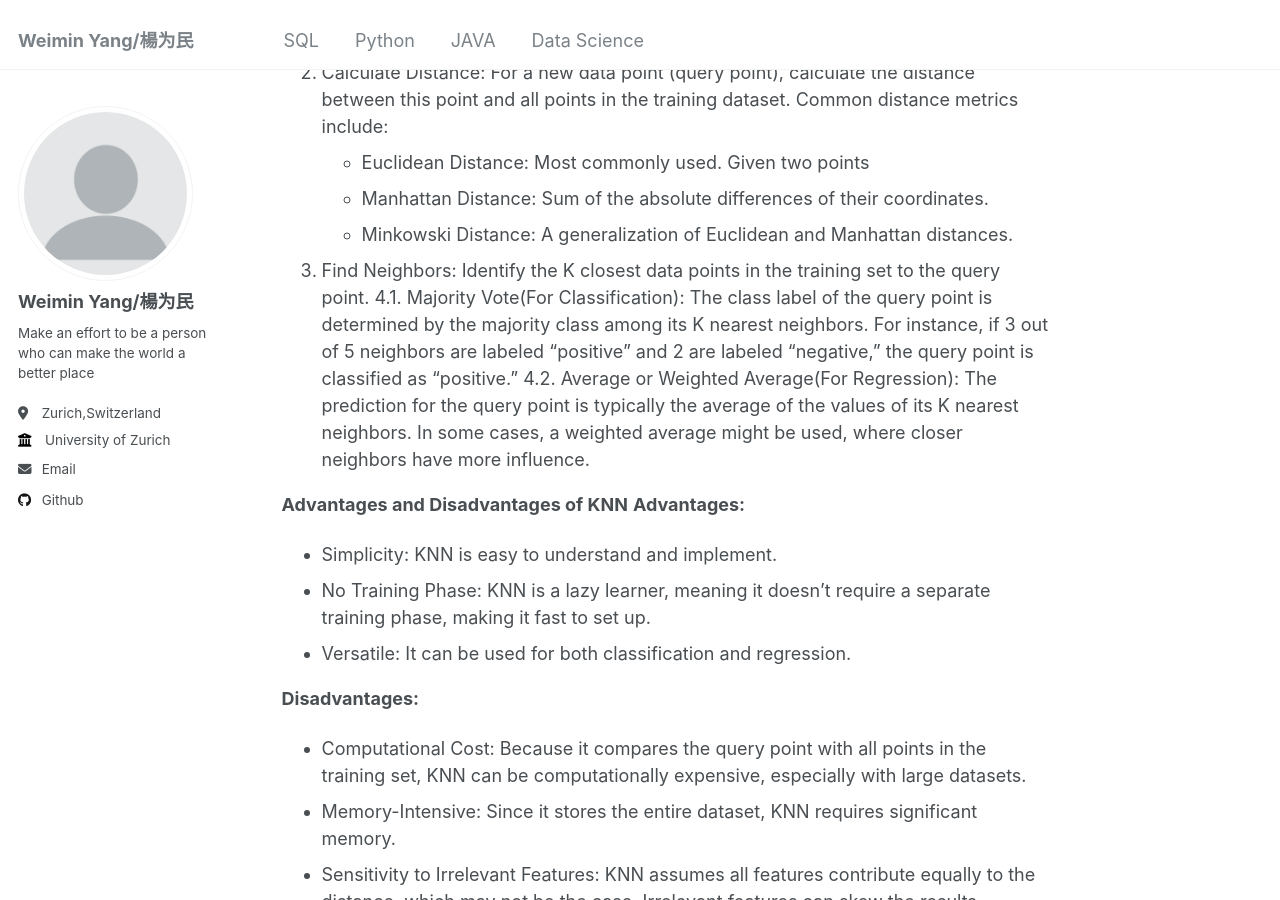
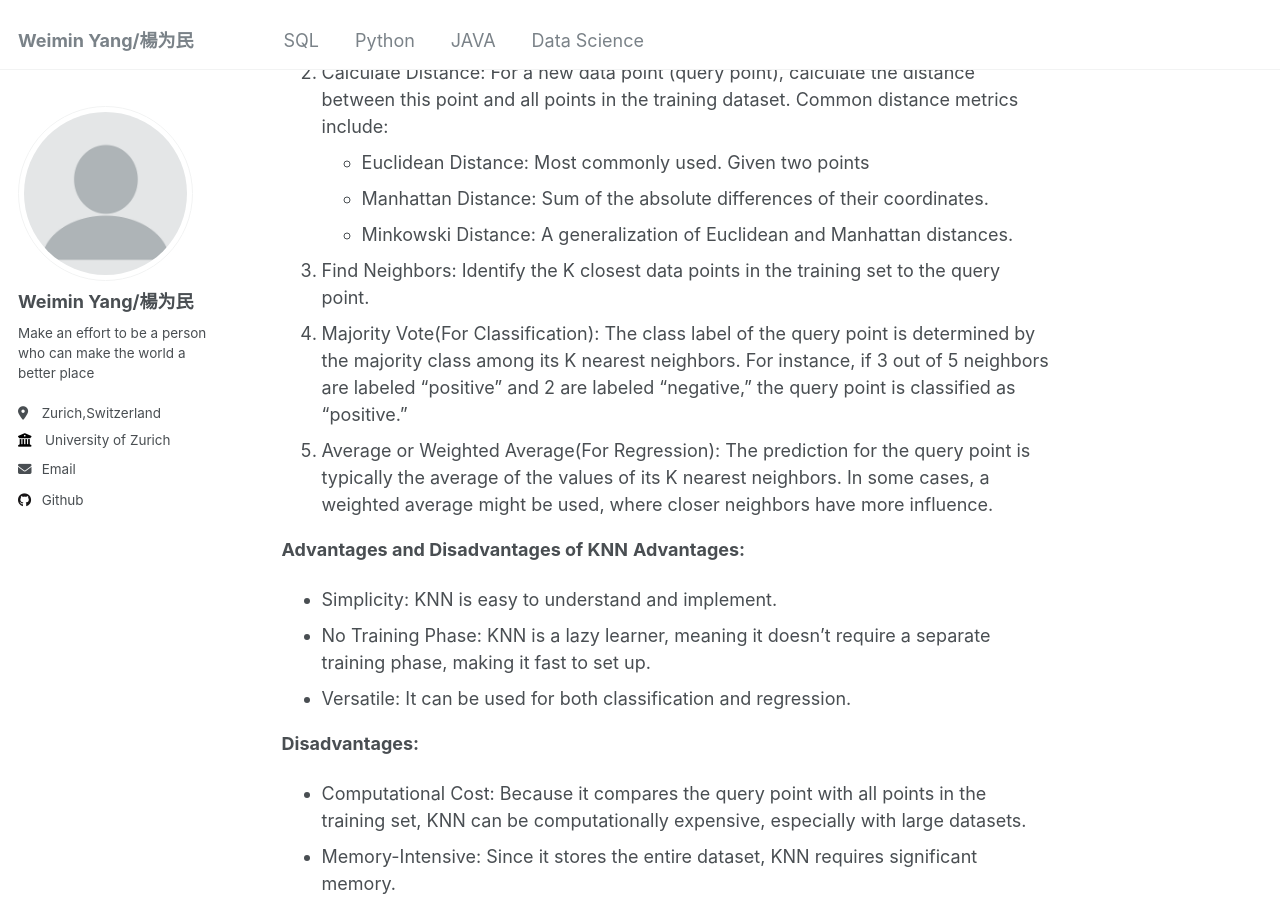
Before and after one commit to weimin3/weimin3.github-io, a Jekyll site: the page built from _Data_Science/machine_learning.md, in a window 1280 px wide and 900 px high, scrolled down 3510 px. Built offline with Jekyll 4.4.1, drawn with Linux system fonts in a browser that asks for light colours.

Commit message:
Update machine_learning.md

```diff
--- a/_Data_Science/machine_learning.md
+++ b/_Data_Science/machine_learning.md
@@ -97,8 +97,8 @@ For regression, the prediction is the average of the nearest neighbors.
 - Manhattan Distance: Sum of the absolute differences of their coordinates.
 - Minkowski Distance: A generalization of Euclidean and Manhattan distances.
 3. Find Neighbors: Identify the K closest data points in the training set to the query point.
-4.1. Majority Vote(For Classification): The class label of the query point is determined by the majority class among its K nearest neighbors. For instance, if 3 out of 5 neighbors are labeled "positive" and 2 are labeled "negative," the query point is classified as "positive."
-4.2. Average or Weighted Average(For Regression): The prediction for the query point is typically the average of the values of its K nearest neighbors. In some cases, a weighted average might be used, where closer neighbors have more influence.
+4. Majority Vote(For Classification): The class label of the query point is determined by the majority class among its K nearest neighbors. For instance, if 3 out of 5 neighbors are labeled "positive" and 2 are labeled "negative," the query point is classified as "positive."
+4. Average or Weighted Average(For Regression): The prediction for the query point is typically the average of the values of its K nearest neighbors. In some cases, a weighted average might be used, where closer neighbors have more influence.
 
 **Advantages and Disadvantages of KNN**
 **Advantages:**
```
